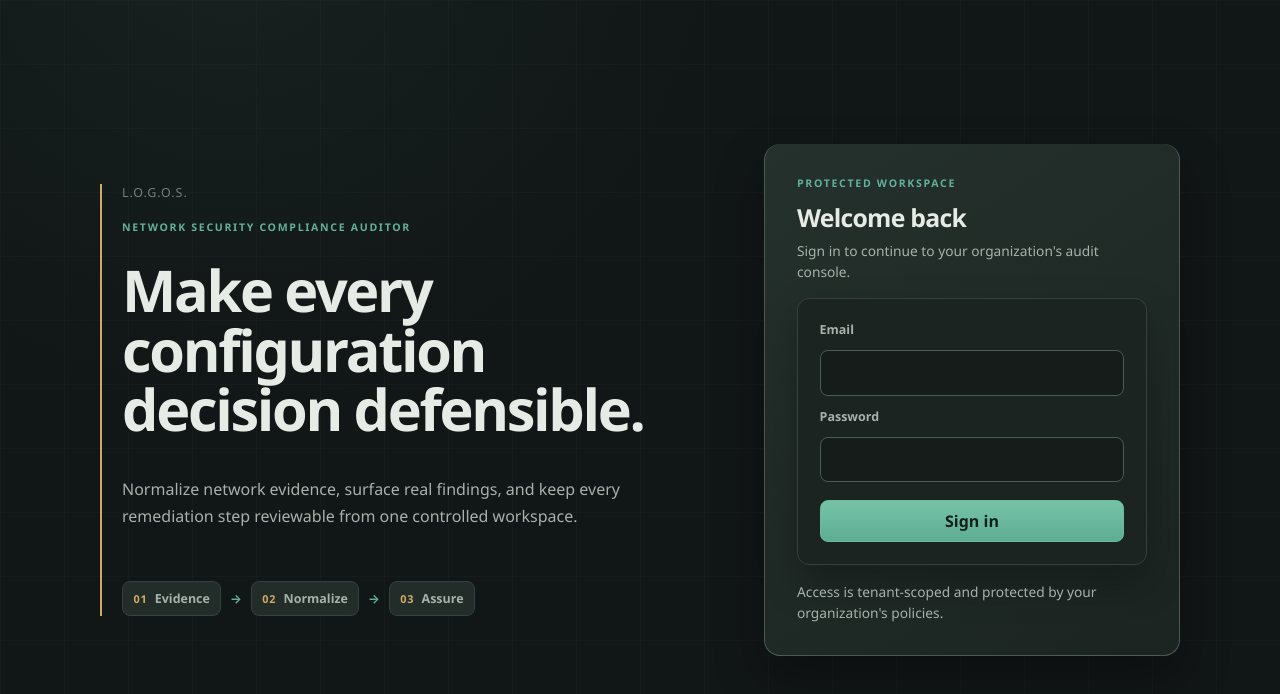
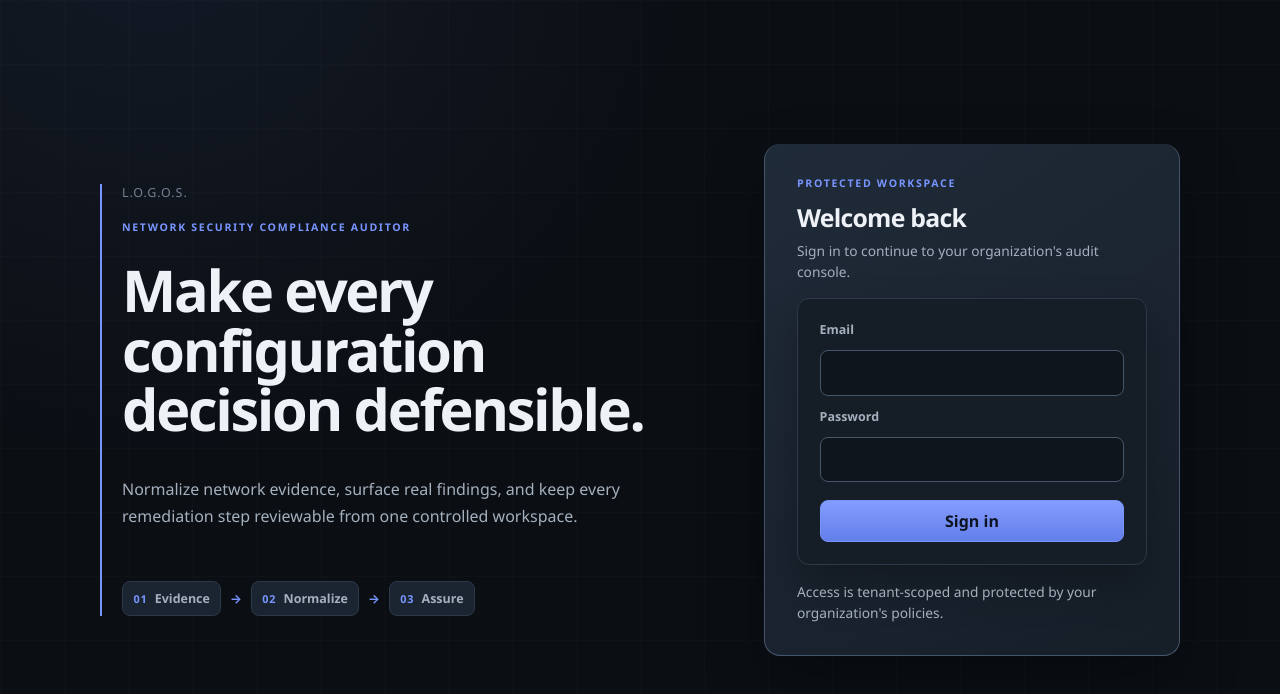
Before and after one commit to Im8beGod/security-configuration-auditor, a React (Vite) app in the folder frontend/: page /login in a window 1280 px wide. Shown: the top 694 px of the page. Built offline with nearby package versions, Linux system fonts and the light colour scheme; no server answers.

Commit message:
Refresh LOGOS palette with cool indigo contrast

```diff
--- a/frontend/src/index.css
+++ b/frontend/src/index.css
@@ -417,3 +417,77 @@ details { border-color: var(--line); border-radius: 8px; background: #202925; }
 
 @media (max-width: 820px) { .upload-intake { grid-template-columns: 1fr; }.app-content { max-width: none; }.heading-meta { align-items: stretch; }.dashboard-heading .heading-meta { width: 100%; justify-content: space-between; } }
 @media (max-width: 620px) { .form-header, .audit-builder-footer { align-items: stretch; flex-direction: column; }.selection-count { width: fit-content; }.upload-guidance { padding: 1rem; }.dashboard-overview { padding: .9rem; }.dashboard-heading .heading-meta { align-items: stretch; flex-direction: column; }.dashboard-heading .button-primary { width: 100%; } }
+
+/* Palette refresh: graphite/slate foundation with indigo primary signal */
+:root {
+  color: #eef2f7;
+  background: #0b0f14;
+  --bg: #0b0f14;
+  --surface: #141a22;
+  --surface-raised: #1a222c;
+  --surface-soft: #222c39;
+  --line: #2d3948;
+  --line-bright: #45566c;
+  --ink: #eef2f7;
+  --muted: #a5b0be;
+  --subtle: #728093;
+  --cyan: #7895ff;
+  --cyan-strong: #5d78e4;
+  --blue: #9a91f2;
+  --green: #5fc58a;
+  --amber: #d7aa5e;
+  --red: #df737a;
+  --shadow: 0 18px 42px rgba(0, 0, 0, .32);
+}
+
+html, body { background: var(--bg); }
+body { background-color: var(--bg); background-image: radial-gradient(circle at 12% -10%, rgba(120,149,255,.08), transparent 34rem), linear-gradient(rgba(238,242,247,.014) 1px, transparent 1px), linear-gradient(90deg, rgba(238,242,247,.014) 1px, transparent 1px); background-size: auto, 64px 64px, 64px 64px; }
+::selection { color: #0b0f14; background: var(--cyan); }
+
+.app-header { border-bottom-color: var(--line); background: linear-gradient(180deg, #151c25, #11171e); }
+.project-mark { border-color: rgba(120,149,255,.7); color: #edf1ff !important; background: linear-gradient(145deg, #25304b, #171f2d); }
+.status-pulse { background: var(--green); box-shadow: 0 0 0 4px rgba(95,197,138,.1); }
+.logout-control button:hover { border-color: var(--cyan); color: var(--cyan); }
+.primary-navigation { border-right-color: var(--line); background: #0f151c; }
+.nav-label { color: var(--subtle); }
+.primary-navigation a:hover { background: #1a232e; border-color: var(--line); }
+.primary-navigation a[aria-current='page'] { color: #f0f3ff; background: rgba(120,149,255,.12); border-color: rgba(120,149,255,.34); box-shadow: inset 3px 0 0 var(--cyan); }
+.primary-navigation a[aria-current='page'] .nav-icon { color: var(--cyan); }
+
+.eyebrow { color: var(--cyan); }
+.panel, .table-panel { border-color: rgba(69,86,108,.82); background: linear-gradient(145deg, #18202a, #141a22); box-shadow: var(--shadow); }
+.panel::before, .table-panel::before { display: none; }
+.button-primary { border-color: #7895ff; color: #0d1320; background: linear-gradient(180deg, #849cff, #627fe9); box-shadow: 0 8px 18px rgba(93,120,228,.2); }
+.button-primary:hover { background: #91a6ff; }
+.button-secondary { border-color: var(--line-bright); color: var(--ink); background: #202a37; }
+.button-secondary:hover { border-color: var(--cyan); color: #c8d2ff; background: #263249; }
+.button-quiet:hover { border-color: var(--cyan); background: #1d2734; }
+.text-link, .back-link { color: #8ea4ff; }
+.state-panel { border-color: var(--line-bright); background: linear-gradient(145deg, #1d2733, #141a22); }
+.next-action { border-color: rgba(120,149,255,.32); background: linear-gradient(100deg, rgba(120,149,255,.1), rgba(120,149,255,.025)); }
+
+.field input, .field select, .field textarea, .finding-filters input, .finding-filters select, .review-toolbar select, .login-page form input { border-color: var(--line-bright); color: var(--ink); background: #0f151c; }
+.field input:focus, .field select:focus, .field textarea:focus, .finding-filters input:focus, .finding-filters select:focus, .review-toolbar select:focus, .login-page form input:focus { border-color: var(--cyan); box-shadow: 0 0 0 3px rgba(120,149,255,.14); }
+th { color: #aabaff; background: #151e29; }
+th, td, .data-table th, .data-table td { border-bottom-color: var(--line); }
+td { color: #d8e0e9; }.data-table tbody tr:nth-child(even) { background: rgba(255,255,255,.016); }.data-table tbody tr:hover { background: rgba(120,149,255,.06); }
+.status-ready, .status-success, .status-active, .status-completed, .verdict-pass { color: #85d49f; border-color: rgba(95,197,138,.5); background: rgba(95,197,138,.1); }
+.status-draft, .status-needs_review, .verdict-unknown { color: #e1bd78; border-color: rgba(215,170,94,.54); background: rgba(215,170,94,.1); }
+.status-queued, .status-processing, .verdict-manual_review { color: #aeb9ce; border-color: rgba(114,128,147,.55); background: rgba(114,128,147,.1); }
+.status-failed, .status-rejected, .verdict-fail, .verdict-process_error { color: #eb9aa0; border-color: rgba(223,115,122,.55); background: rgba(223,115,122,.1); }
+.severity-critical { color: #f0b7bb; border-color: var(--red); background: rgba(223,115,122,.22); }.severity-high { color: #eb9aa0; border-color: rgba(223,115,122,.55); background: rgba(223,115,122,.1); }.severity-medium { color: #e1bd78; border-color: rgba(215,170,94,.54); background: rgba(215,170,94,.1); }.severity-low { color: #aeb9ce; border-color: rgba(114,128,147,.55); background: rgba(114,128,147,.1); }.severity-informational { color: var(--muted); background: rgba(165,176,190,.08); }
+.selection-list > label, .membership-list > div, .revision-list li { border-color: var(--line); background: #1a222c; }
+.structured-value, .evidence-excerpt, .code-block, .review-card code { border-color: var(--line); color: #d9e2ec; background: #0e141b; }
+details { border-color: var(--line); background: #19222c; }
+
+.dashboard-overview { border-color: var(--line); background: rgba(20,26,34,.72); }.dashboard-metrics article, .metric-grid article { border-color: var(--line); border-left-color: var(--cyan-strong); background: linear-gradient(145deg, #1c2632, #171f28); box-shadow: 0 12px 26px rgba(0,0,0,.2); }.dashboard-metrics .risk-critical { border-left-color: var(--red); }.dashboard-metrics .risk-high { border-left-color: var(--amber); }
+.coverage-card { border-color: var(--line); background: #1a232e; box-shadow: 0 10px 22px rgba(0,0,0,.17); }.distribution-track, .progress-track { background: #344154; }.distribution-track i, .progress-track span { background: linear-gradient(90deg, #5d78e4, #8a86ee); }
+.hero-panel { border-color: var(--line-bright); background: linear-gradient(145deg, #202b3a, #151d27); }.hero-panel::after { border-color: rgba(120,149,255,.25); }.workflow-map span, .workflow-steps, .workflow-note { border-color: var(--line); background: #1b2531; }.workflow-steps .current, .workflow-note strong { color: var(--cyan); }
+.file-drop { border-color: #4b6078; background: rgba(120,149,255,.04); }.file-drop:hover, .file-drop:focus-within { border-color: var(--cyan); background: rgba(120,149,255,.08); }
+.upload-guidance, .result-card, .entity-card, .finding-card, .review-card, .pack-card, .evidence-artifact, .empty-state { border-color: var(--line); background: #1a232e; box-shadow: 0 10px 22px rgba(0,0,0,.16); }.result-card { border-left-color: var(--cyan); }.entity-card:hover, .finding-card:hover, .review-card:hover { border-color: rgba(120,149,255,.68); }.entity-icon { border-color: rgba(120,149,255,.5); color: var(--cyan); background: rgba(120,149,255,.1); }.timeline-dot { border-color: var(--cyan); background: var(--cyan); box-shadow: 0 0 0 4px rgba(120,149,255,.1); }.evidence-state { border-left-color: var(--blue); background: rgba(154,145,242,.08); }.review-card { border-top-color: var(--cyan-strong); }.mapping-editor { border-top-color: var(--cyan); }.mapping-workflow { border-top-color: var(--cyan-strong); }.ai-advisory { border-color: rgba(154,145,242,.42); color: #c9c4ff; background: rgba(154,145,242,.1); }.trust-chip { color: #e1bd78; background: rgba(215,170,94,.1); }
+
+.login-page::before { background: radial-gradient(circle at 16% 20%, rgba(120,149,255,.13), transparent 27rem), radial-gradient(circle at 88% 78%, rgba(154,145,242,.08), transparent 25rem); }.login-intro { border-left-color: var(--cyan); }.login-page form { border-color: var(--line); background: #151d27; box-shadow: 0 20px 42px rgba(0,0,0,.28); }.login-page form button { border-color: #7895ff; color: #0d1320; background: linear-gradient(180deg, #849cff, #627fe9); }.login-page form button:hover { background: #91a6ff; }.login-card { border-color: var(--line-bright); background: linear-gradient(145deg, #202b39, #161e28); box-shadow: 0 24px 56px rgba(0,0,0,.34); }.login-flow span { border-color: var(--line); background: #1b2531; }.login-flow b { color: var(--cyan); }
+
+.state-message { border-color: var(--line); background: #1a232e; }.state-loading { border-left-color: var(--cyan); }.state-error { border-left-color: var(--red); }
+.panel-rule { background: var(--line-bright); }.metadata-strip span, .selection-count { border-color: var(--line); background: #1a232e; }.form-header { border-bottom-color: var(--line); }
+.review-card, .mapping-workflow { border-top-color: var(--cyan-strong); }
```
